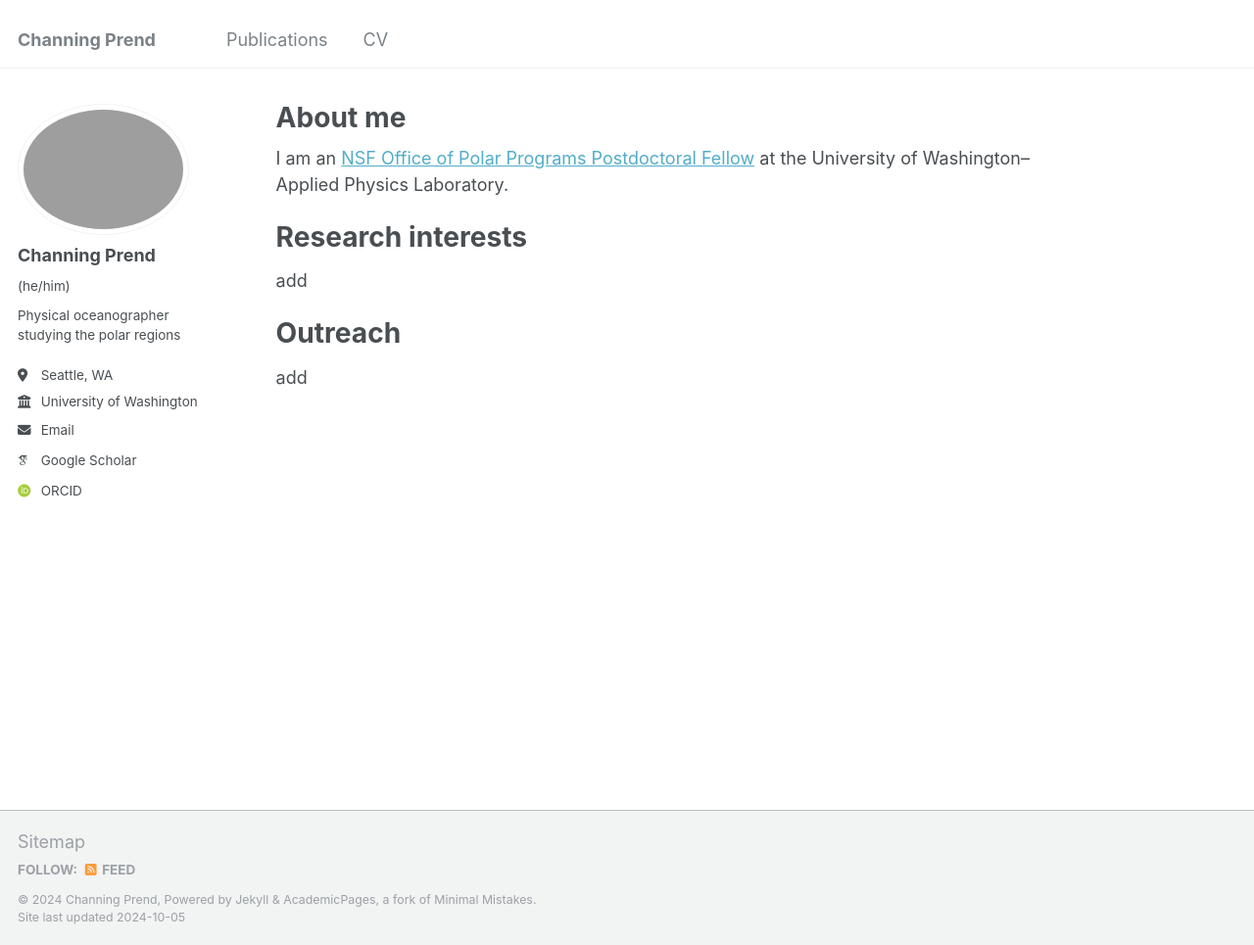
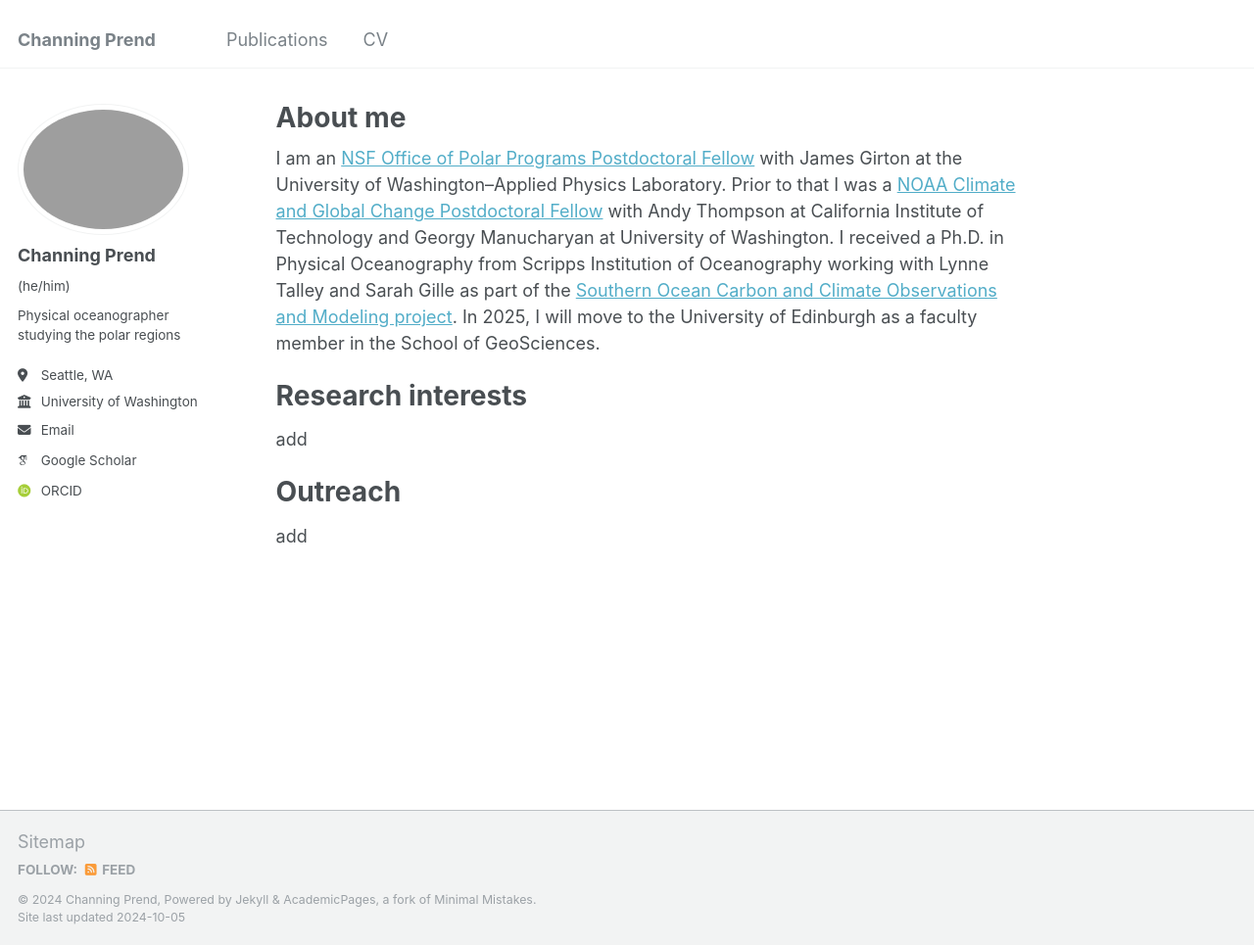
Before and after one commit to cprend/cprend.github.io, a Jekyll site: the page built from _pages/about.md, in a window 1280 px wide and 965 px high. Shown: the whole window at 98% size. Built offline with Jekyll 4.4.1, drawn with Linux system fonts in a browser that asks for light colours; some web fonts are replaced.

Commit message:
Update about.md

```diff
--- a/_pages/about.md
+++ b/_pages/about.md
@@ -7,7 +7,7 @@
   - /about.html
 ---
 
-I am an [NSF Office of Polar Programs Postdoctoral Fellow](https://github.com/academicpages/academicpages.github.io) at the University of Washington--Applied Physics Laboratory.
+I am an [NSF Office of Polar Programs Postdoctoral Fellow](https://www.nsf.gov/geo/opp/postdoc_awardees.jsp) with James Girton at the University of Washington--Applied Physics Laboratory. Prior to that I was a [NOAA Climate and Global Change Postdoctoral Fellow](https://cpaess.ucar.edu/cgc) with Andy Thompson at California Institute of Technology and Georgy Manucharyan at University of Washington. I received a Ph.D. in Physical Oceanography from Scripps Institution of Oceanography working with Lynne Talley and Sarah Gille as part of the [Southern Ocean Carbon and Climate Observations and Modeling project](https://soccom.princeton.edu/). In 2025, I will move to the University of Edinburgh as a faculty member in the School of GeoSciences.
 
 Research interests
 ======
```
